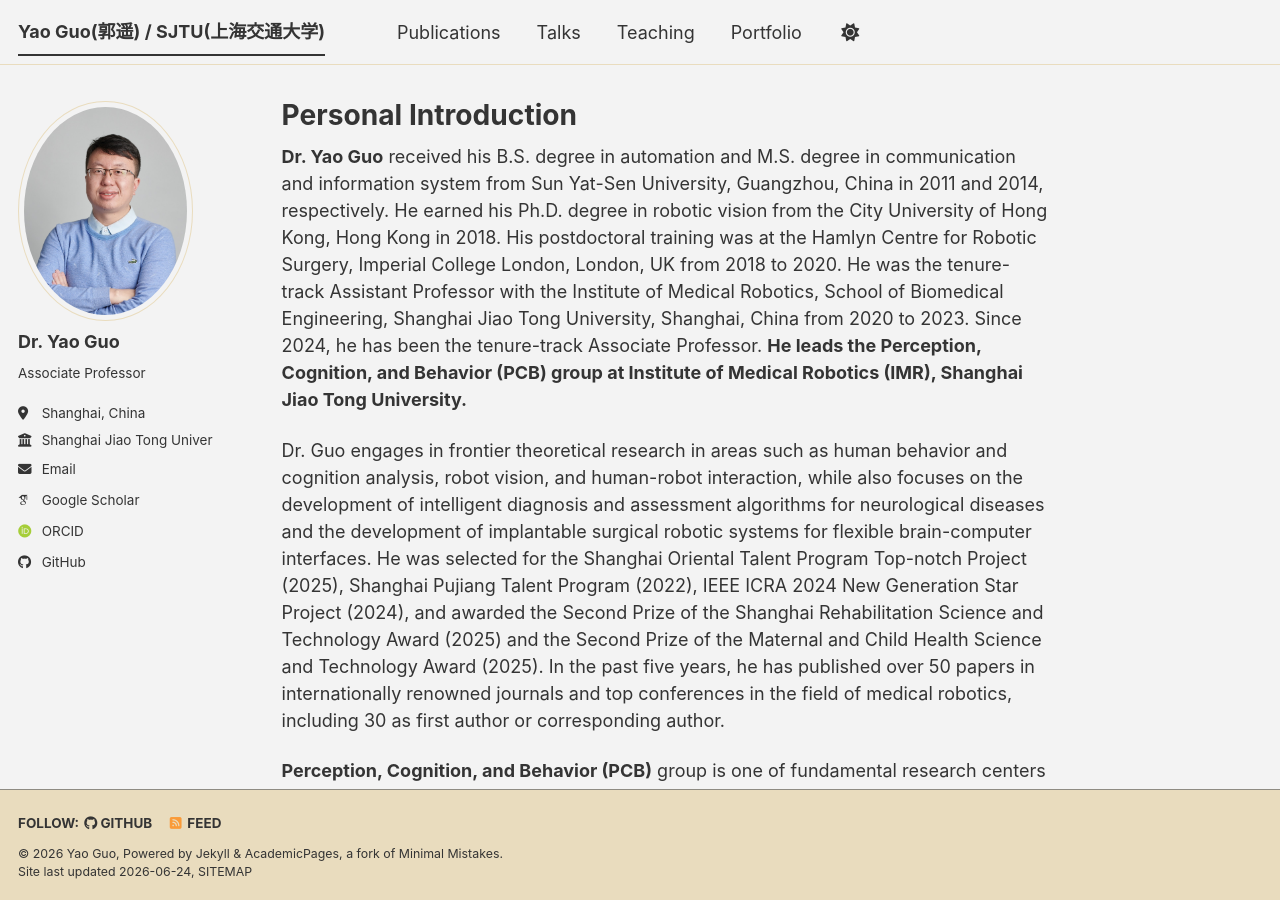
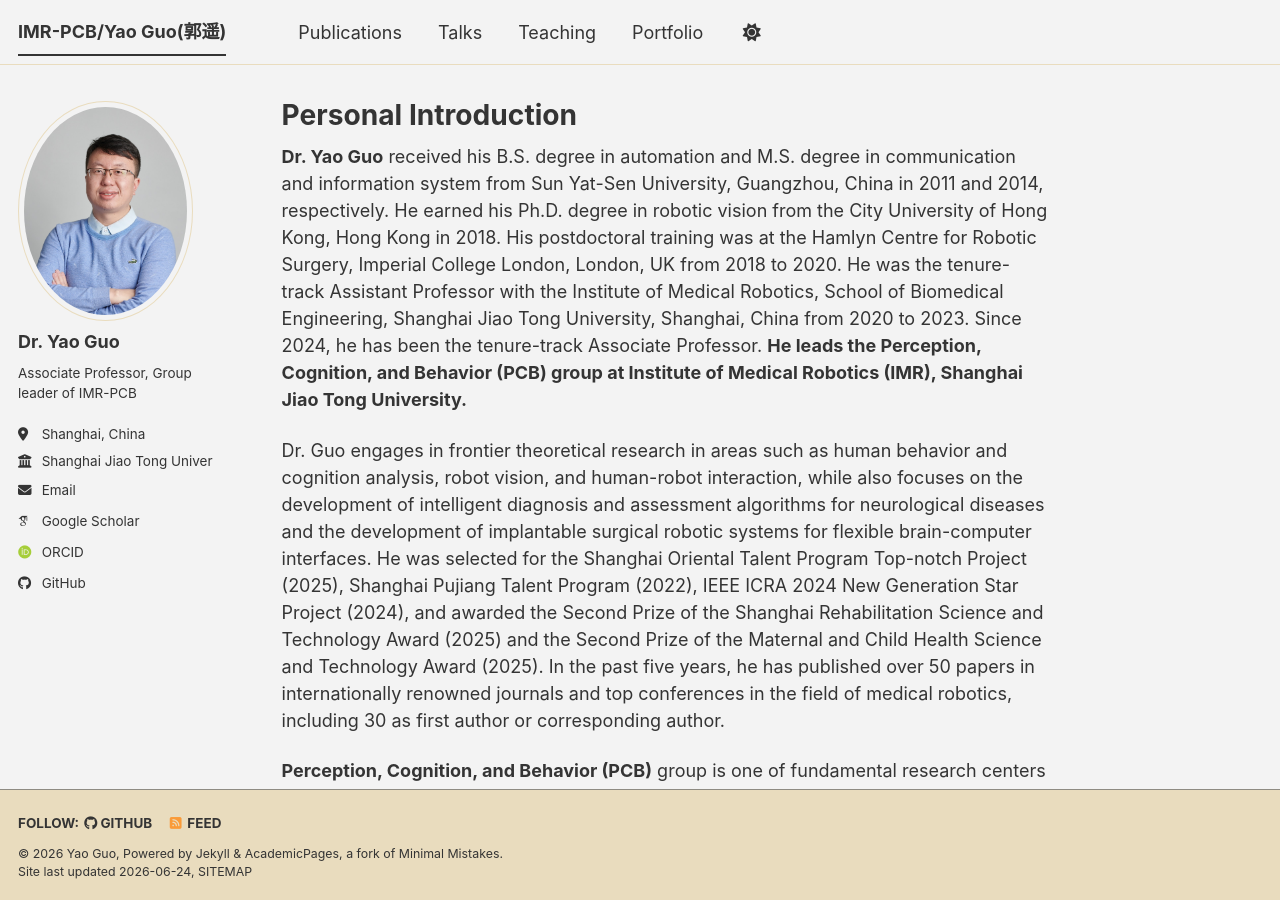
Before and after one commit to IMR-PCB/IMR-PCB.github.io, a Jekyll site: the page built from _pages/about.md, in a window 1280 px wide and 900 px high. Built offline with Jekyll 4.4.1, drawn with Linux system fonts in a browser that asks for light colours; some web fonts are replaced; a script bundle is joined from its source files by our own code; library files that are not in the unit come from our copies.

Commit message:
Update _config.yml

```diff
--- a/_config.yml
+++ b/_config.yml
@@ -9,7 +9,7 @@
 # Basic Site Settings
 locale                   : "en-US"
 site_theme               : "dirt" # The available themes options are "default", "air", "sunrise", "mint", "dirt" and "contrast"
-title                    : "Yao Guo(郭遥) / SJTU(上海交通大学)"
+title                    : "IMR-PCB/Yao Guo(郭遥)"
 title_separator          : "-"
 name                     : &name "Yao Guo"
 description              : &description "Group website"   # Update this with a general description of your site, this is the default if not overridden by a page
@@ -26,7 +26,7 @@
   avatar           : "Me2021-1-small.jpg"
   name             : "Dr. Yao Guo"
   pronouns         : # example: "she/her"
-  bio              : "Associate Professor"
+  bio              : "Associate Professor, Group leader of IMR-PCB"
   location         : "Shanghai, China"
   employer         : "Shanghai Jiao Tong University"
   uri              : # URL
```
